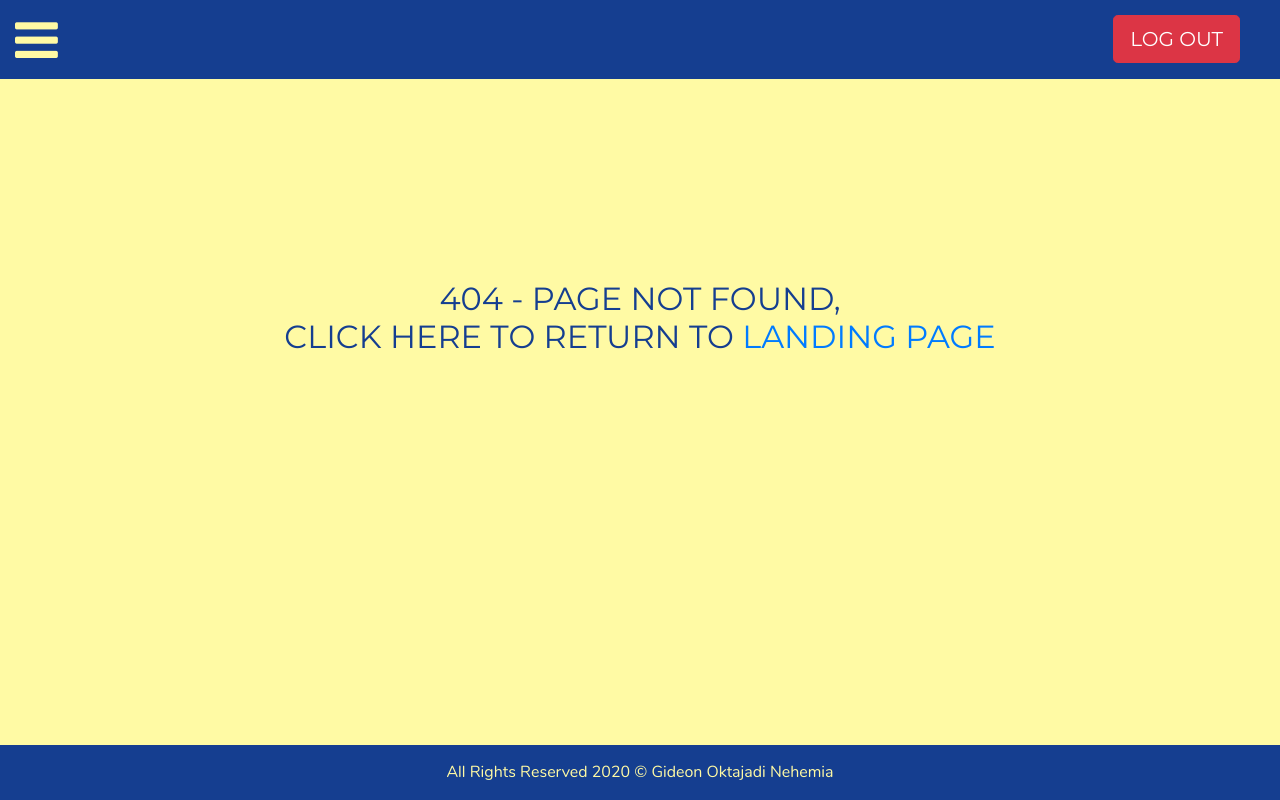
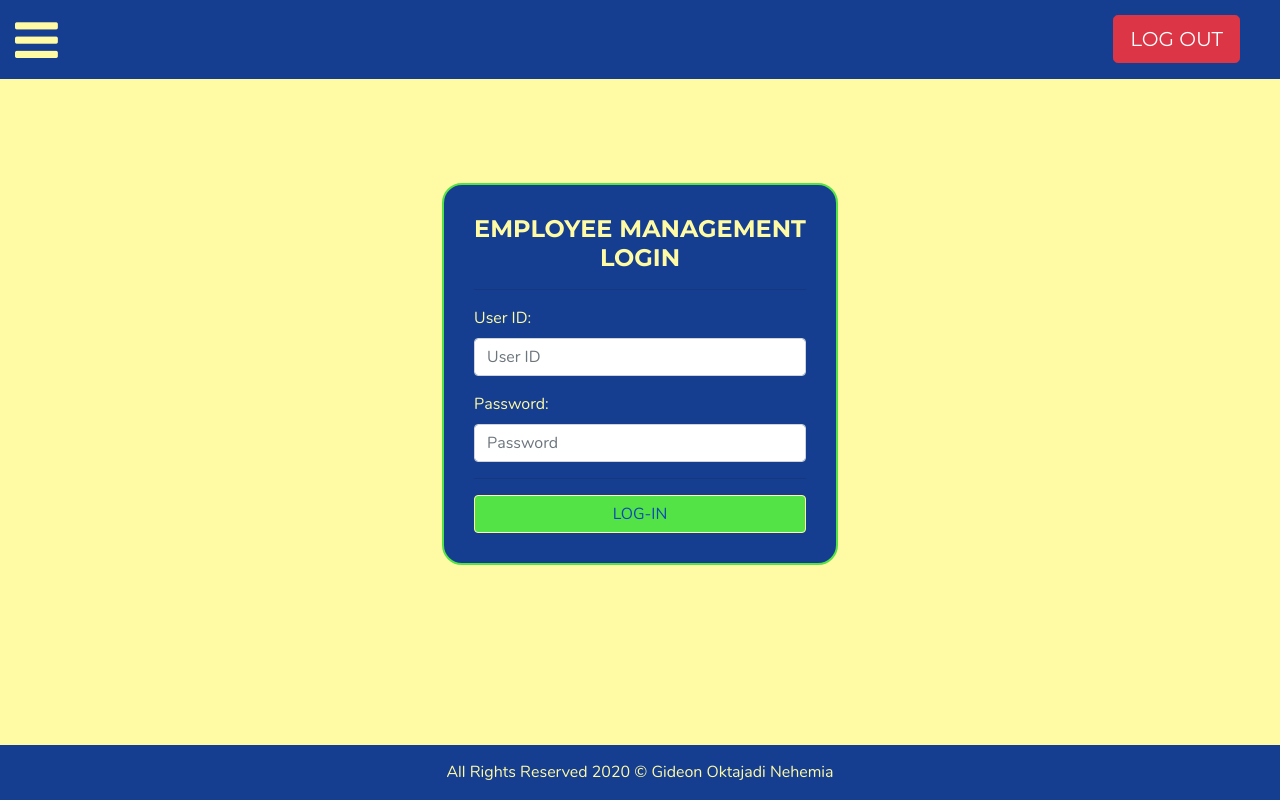
Before and after one commit to gideongurning31/tech-assessment-backoffice-frontend, an Angular app: page /login in a window 1280 px wide. Before the commit this address had no page. Built offline with nearby package versions, Linux system fonts and the light colour scheme.

Commit message:
Added login component

```diff
--- a/src/app/app-routing.module.ts
+++ b/src/app/app-routing.module.ts
@@ -1,5 +1,6 @@
 import { NgModule } from '@angular/core';
 import { Routes, RouterModule } from '@angular/router';
+import { LoginComponent } from './login/login.component';
 import { NotFoundComponent } from './common/not-found-component';
 
 const routes: Routes = [
@@ -7,6 +8,10 @@ const routes: Routes = [
     path: '',
     redirectTo: '/employee',
     pathMatch: 'full',
+  },
+  {
+    path: 'login',
+    component: LoginComponent,
   },
   {
     path: 'employee',
--- a/src/app/app.module.ts
+++ b/src/app/app.module.ts
@@ -2,6 +2,7 @@
 import { NgModule } from '@angular/core';
 import { BrowserModule } from '@angular/platform-browser';
 import { BrowserAnimationsModule } from '@angular/platform-browser/animations';
+import { FormsModule, ReactiveFormsModule } from '@angular/forms';
 
 // App Modules
 import { AppRoutingModule } from './app-routing.module';
@@ -11,6 +12,7 @@ import { EmployeeManagementModule } from './employee-management/employee-managem
 import { AppComponent } from './app.component';
 import { NavbarComponent } from './navbar/navbar.component';
 import { FooterComponent } from './footer/footer.component';
+import { LoginComponent } from './login/login.component';
 import { NotFoundComponent } from './common/not-found-component';
 
 // Services
@@ -21,11 +23,14 @@ import { HttpUtilService } from './common/http-util.service';
     AppComponent,
     NavbarComponent,
     FooterComponent,
+    LoginComponent,
     NotFoundComponent,
   ],
   imports: [
     BrowserModule,
     BrowserAnimationsModule,
+    FormsModule,
+    ReactiveFormsModule,
     AppRoutingModule,
     EmployeeManagementModule,
   ],
--- /dev/null
+++ b/src/app/login/login.component.html
@@ -0,0 +1,38 @@
+<div class="container">
+  <div class="login-container">
+    <div class="login-box">
+      <h4 class="login-header">EMPLOYEE MANAGEMENT<br/>LOGIN</h4>
+      <hr>
+      <form [formGroup]="loginForm" (ngSubmit)="submit()">
+        <div class="form-group">
+          <label for="inputUsername">
+            User ID:&emsp;
+            <span *ngIf="formErrors['username']" class="form-error-message">{{ formErrors['username'] }}</span>
+          </label>
+          <input type="email"
+            class="form-control"
+            id="inputUsername"
+            formControlName="username"
+            placeholder="User ID"
+            (focus)="releaseFormErrors(['username'])"
+            [ngClass]="formErrors['username'] ? 'field-error' : null">
+        </div>
+        <div class="form-group">
+          <label for="inputPass">
+            Password:&emsp;
+            <span *ngIf="formErrors['password']" class="form-error-message">{{ formErrors['password'] }}</span>
+          </label>
+          <input type="password"
+            class="form-control"
+            id="inputPass"
+            formControlName="password"
+            placeholder="Password"
+            (focus)="releaseFormErrors(['password'])"
+            [ngClass]="formErrors['password'] ? 'field-error' : null">
+        </div>
+        <hr>
+        <button type="submit" class="btn btn-block btn-login">LOG-IN</button>
+      </form>
+    </div>
+  </div>
+</div>
--- /dev/null
+++ b/src/app/login/login.component.scss
@@ -0,0 +1,40 @@
+.login-container {
+  display: flex;
+  align-items: center;
+  justify-content: center;
+}
+
+.login-box {
+  padding: 30px;
+  margin-top: 10%;
+  background-color: var(--palette-B1);
+  border: 2px solid var(--palette-G);
+  border-radius: 20px;
+  color: var(--palette-Y);
+}
+
+.login-header {
+  text-align: center;
+  font-weight: bold;
+}
+
+.form-error-message {
+  font-weight: bold;
+  color: #E58E97;
+}
+
+.field-error {
+  border: 2px solid var(--palette-B2);
+}
+
+.btn-login,
+.btn-login:focus {
+  color: var(--palette-B2);
+  background-color: var(--palette-G);
+  border-color: var(--palette-Y);
+}
+
+.btn-login:hover {
+  color: var(--palette-L1);
+  background-color: var(--palette-B2);
+}
--- /dev/null
+++ b/src/app/login/login.component.ts
@@ -0,0 +1,51 @@
+import { Component, OnInit } from '@angular/core';
+import { FormGroup, FormControl, Validators } from '@angular/forms';
+
+@Component({
+  selector: 'app-login',
+  templateUrl: 'login.component.html',
+  styleUrls: ['login.component.scss'],
+})
+export class LoginComponent implements OnInit {
+  constructor() {}
+
+  loginForm: FormGroup;
+  formErrors: {};
+
+  ngOnInit(): void {
+    this.initLoginForm();
+  }
+
+  initLoginForm() {
+    this.loginForm = new FormGroup({
+      username: new FormControl(null, Validators.required),
+      password: new FormControl(null, Validators.required),
+    });
+    this.formErrors = { username: null, password: null };
+  }
+
+  releaseFormErrors(keys: Array<string>): void {
+    keys.forEach((key) => {
+      if (this.formErrors.hasOwnProperty(key)) {
+        this.formErrors[key] = null;
+      }
+    });
+  }
+
+  submit() {
+    if (this.validateForm()) {
+      console.log(this.loginForm.value);
+    }
+  }
+
+  private validateForm(): boolean {
+    const values = this.loginForm.value;
+    Object.keys(this.formErrors).forEach((key) => {
+      if (values[key] === null || values[key].trim() === '') {
+        this.formErrors[key] = `*${key} is mandatory.`;
+      }
+    });
+    return;
+  }
+
+}
--- a/src/app/navbar/navbar.component.ts
+++ b/src/app/navbar/navbar.component.ts
@@ -17,5 +17,8 @@ export class NavbarComponent implements OnInit {
     this.router.navigate(['/']);
   }
 
-  logout() {}
+  logout() {
+    //TODO: destroy user's session/localstorage here
+    this.router.navigate(['login']);
+  }
 }
```
